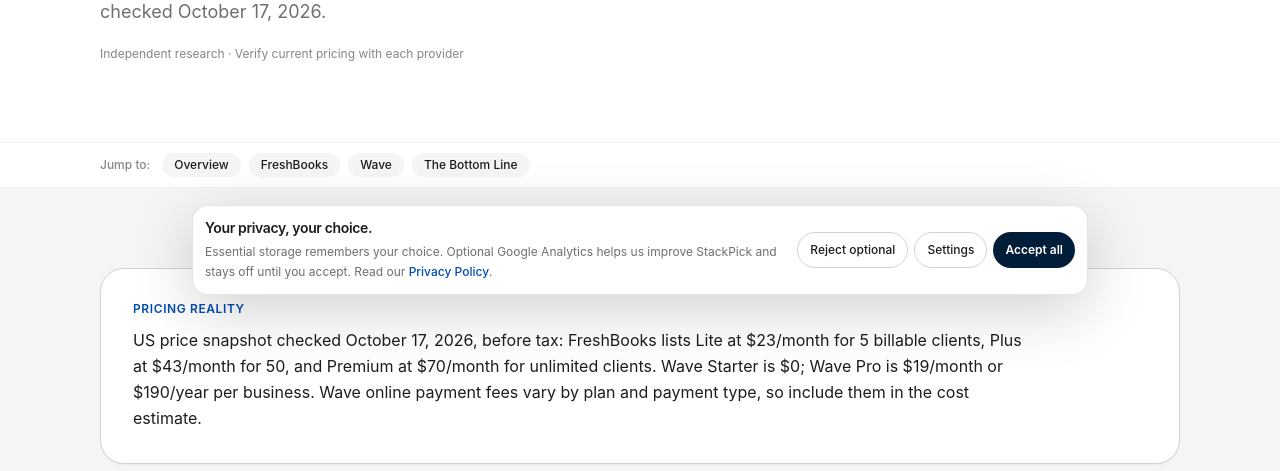
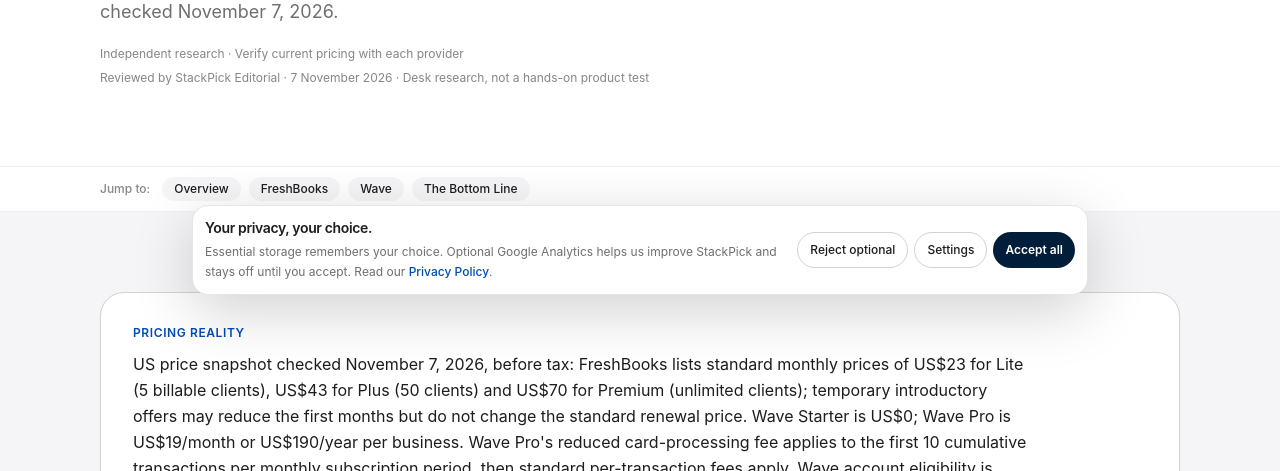
Before and after one commit to LinukaBandara/StackPick, a Next.js app: page /best/freshbooks-vs-wave in a window 1280 px wide. Shown: the part 481-952 px from the top of the page. Built offline with nearby package versions, Linux system fonts and the light colour scheme; no server answers.

Commit message:
Refresh FreshBooks vs Wave pricing and eligibility date

```diff
--- a/app/best/freshbooks-vs-wave/page.tsx
+++ b/app/best/freshbooks-vs-wave/page.tsx
@@ -12,13 +12,14 @@ export default function Page() {
     <ComparisonArticle
       title="FreshBooks vs Wave"
       slug="freshbooks-vs-wave"
-      intro="For freelancers comparing FreshBooks and Wave, geography is the first filter: Wave serves businesses based in the US and Canada. FreshBooks charges by plan and billable-client limit; Wave Starter has no subscription fee, while its Pro plan adds bookkeeping automation for a monthly or annual fee. The US pricing and product details below were checked October 17, 2026."
-      pricingNote="US price snapshot checked October 17, 2026, before tax: FreshBooks lists Lite at $23/month for 5 billable clients, Plus at $43/month for 50, and Premium at $70/month for unlimited clients. Wave Starter is $0; Wave Pro is $19/month or $190/year per business. Wave online payment fees vary by plan and payment type, so include them in the cost estimate."
+      reviewedOn="2026-11-07"
+      intro="For freelancers comparing FreshBooks and Wave, geography is the first filter: Wave serves businesses based in the US and Canada. FreshBooks charges by plan and billable-client limit; Wave Starter has no subscription fee, while its Pro plan adds bookkeeping automation for a monthly or annual fee. The US pricing and product details below were checked November 7, 2026."
+      pricingNote="US price snapshot checked November 7, 2026, before tax: FreshBooks lists standard monthly prices of US$23 for Lite (5 billable clients), US$43 for Plus (50 clients) and US$70 for Premium (unlimited clients); temporary introductory offers may reduce the first months but do not change the standard renewal price. Wave Starter is US$0; Wave Pro is US$19/month or US$190/year per business. Wave Pro's reduced card-processing fee applies to the first 10 cumulative transactions per monthly subscription period, then standard per-transaction fees apply. Wave account eligibility is limited to businesses based in the US and Canada."
       tools={[
         { name: "FreshBooks", bestFor: "Freelancers and service businesses that want client billing and accounting in one workflow", freeOption: "30-day trial; US monthly list prices are Lite $23 for 5 billable clients, Plus $43 for 50, and Premium $70 for unlimited clients. Active and archived clients count toward the cap.", tradeoff: "The client cap is a major decision point: a growing client roster can require a higher tier. Extra team members and Advanced Payments are paid add-ons, so include them in the ongoing cost.", url: "https://www.freshbooks.com/pricing" },
         { name: "Wave", bestFor: "US- or Canada-based small businesses prioritizing low-cost invoicing and bookkeeping", freeOption: "Starter is $0 with unlimited invoices and basic bookkeeping. Pro is $19/month or $190/year per business and adds bank transaction imports, categorization, receipt capture and other features. Online payments carry processing fees on either plan.", tradeoff: "Wave is available to businesses based in the US and Canada; it is not a global option for businesses based elsewhere. Pro's lower card fee applies only to the first 10 payment transactions in a monthly period, then the standard per-transaction fee applies.", url: "https://www.waveapps.com/pricing" },
       ]}
-      bottomLine="Wave is worth checking first if it is available in your country and your workflow is mostly straightforward invoicing. FreshBooks is worth paying for when time tracking, estimates and client-facing workflows save enough effort to offset the subscription. Compare payment fees as well as monthly price."
+      bottomLine="Wave is worth checking first only if your business is based in the United States or Canada and your workflow is mostly straightforward invoicing. FreshBooks is worth paying for when time tracking, estimates and client-facing workflows save enough effort to offset the subscription. Compare payment fees as well as monthly price."
     >
       <section className="bg-white">
         <div className="sp-container py-16 sm:py-20">
@@ -37,7 +38,7 @@ export default function Page() {
       <section className="bg-[#f5f5f7] border-t border-black/[0.06]">
         <div className="sp-container py-16 sm:py-20">
           <h2 className="text-2xl sm:text-3xl font-bold tracking-tight text-[#1d1d1f]">Compare the limits that affect your real bill</h2>
-          <p className="mt-5 max-w-3xl text-base leading-7 text-[#6e6e73]">US provider pricing checked October 17, 2026: FreshBooks lists Lite at $23/month for 5 billable clients, Plus at $43 for 50, and Premium at $70 for unlimited clients; temporary offers may change the first few months. Wave Starter is $0 and Pro is $19/month or $190/year per business. Wave online payments are optional and charge transaction fees. On Starter, Visa/Mastercard/Discover card payments are listed at 2.9% + $0.60 and Amex at 3.4% + $0.60. Pro removes the fixed $0.60 fee for the first 10 monthly card transactions; after that, Starter rates apply. Wave is for businesses based in the US or Canada. This is a desk-based comparison, not a hands-on test.</p>
+          <p className="mt-5 max-w-3xl text-base leading-7 text-[#6e6e73]">US provider pricing checked November 7, 2026: FreshBooks lists Lite at $23/month for 5 billable clients, Plus at $43 for 50, and Premium at $70 for unlimited clients; temporary offers may change the first few months. Wave Starter is $0 and Pro is $19/month or $190/year per business. Wave online payments are optional and charge transaction fees. On Starter, Visa/Mastercard/Discover card payments are listed at 2.9% + $0.60 and Amex at 3.4% + $0.60. Pro removes the fixed $0.60 fee for the first 10 monthly card transactions; after that, Starter rates apply. Wave is for businesses based in the US or Canada. This is a desk-based comparison, not a hands-on test.</p>
           <h3 className="mt-8 text-xl font-semibold tracking-tight">Turn the limits into a monthly budget</h3>
           <p className="mt-4 max-w-3xl text-base leading-7 text-[#6e6e73]">Using the listed FreshBooks US monthly prices, a business with five billable clients may fit Lite at $23/month; a sixth client exceeds Lite's stated five-client limit, so compare the $43 Plus plan rather than assuming the same price continues. Archived clients count toward the cap too. At 51 billable clients, Plus's 50-client limit becomes the next decision point against Premium at $70/month. These are standard list prices, not a guarantee of the checkout price.</p>
           <div className="mt-6 overflow-x-auto rounded-2xl border border-[#e4e7ec]">
```
